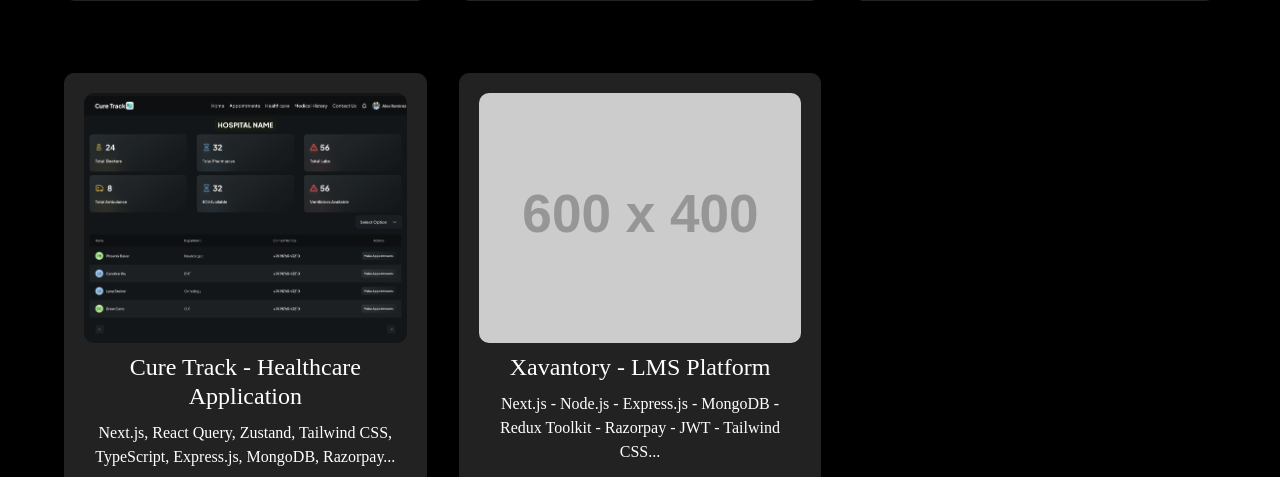
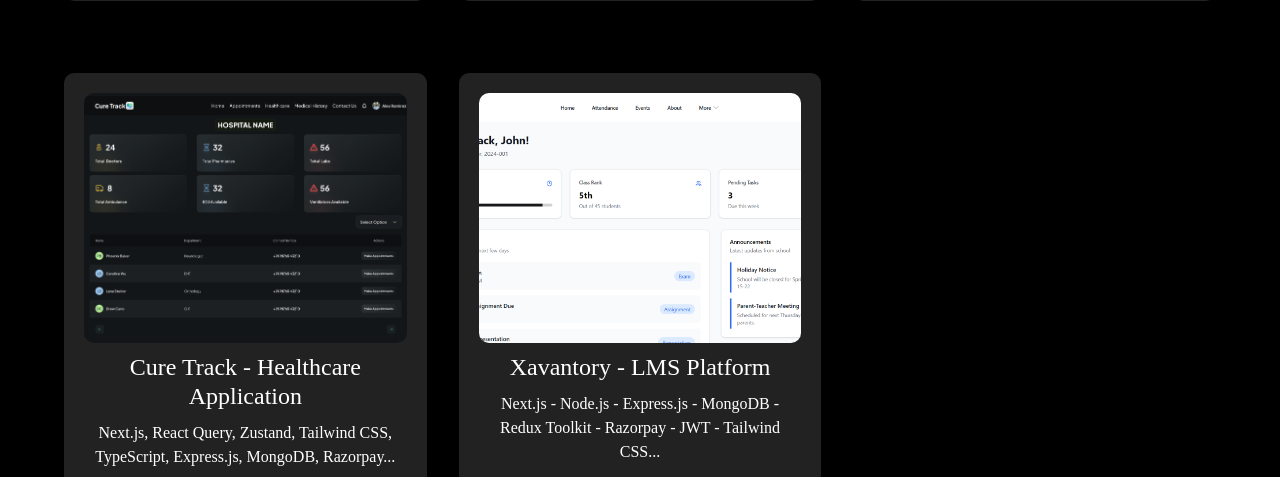
Before and after one commit to muhammed-hashir-musthafa/Personal-portfolio, a plain HTML site: page index.html in a window 1280 px wide. Shown: the part 2339-2816 px from the top of the page. Drawn offline with nearby package versions, Linux system fonts and the light colour scheme; placeholder pictures from the web are drawn by us.

Commit message:
Fix: Updated project images

```diff
--- a/index.html
+++ b/index.html
@@ -399,7 +399,7 @@
             <!-- Project 5 -->
             <div class="project-card">
               <div class="project-thumbnail">
-                <a href="#" class="open-modal" data-modal="modal5"><img src="https://placehold.co/600x400"
+                <a href="#" class="open-modal" data-modal="modal5"><img src="images/xavantory.png"
                     alt="Project Thumbnail" /></a>
               </div>
               <div class="project-info">
@@ -422,7 +422,7 @@
                 <div class="modal-content">
                   <span class="close-btn">&times;</span>
                   <div class="modal-body">
-                    <img src="https://placehold.co/600x400" alt="Project Thumbnail in Modal" class="img-fluid" />
+                    <img src="images/xavantory.png" alt="Project Thumbnail in Modal" class="img-fluid" />
                     <h1>Xavantory - LMS Platform</h1>
                     <p><strong>Tech Stack:</strong> Next.js - Node.js - Express.js - MongoDB - Redux Toolkit - Razorpay
                       - JWT - Tailwind CSS</p>
```
Also changed, not shown: images/xavantory.png (added).
